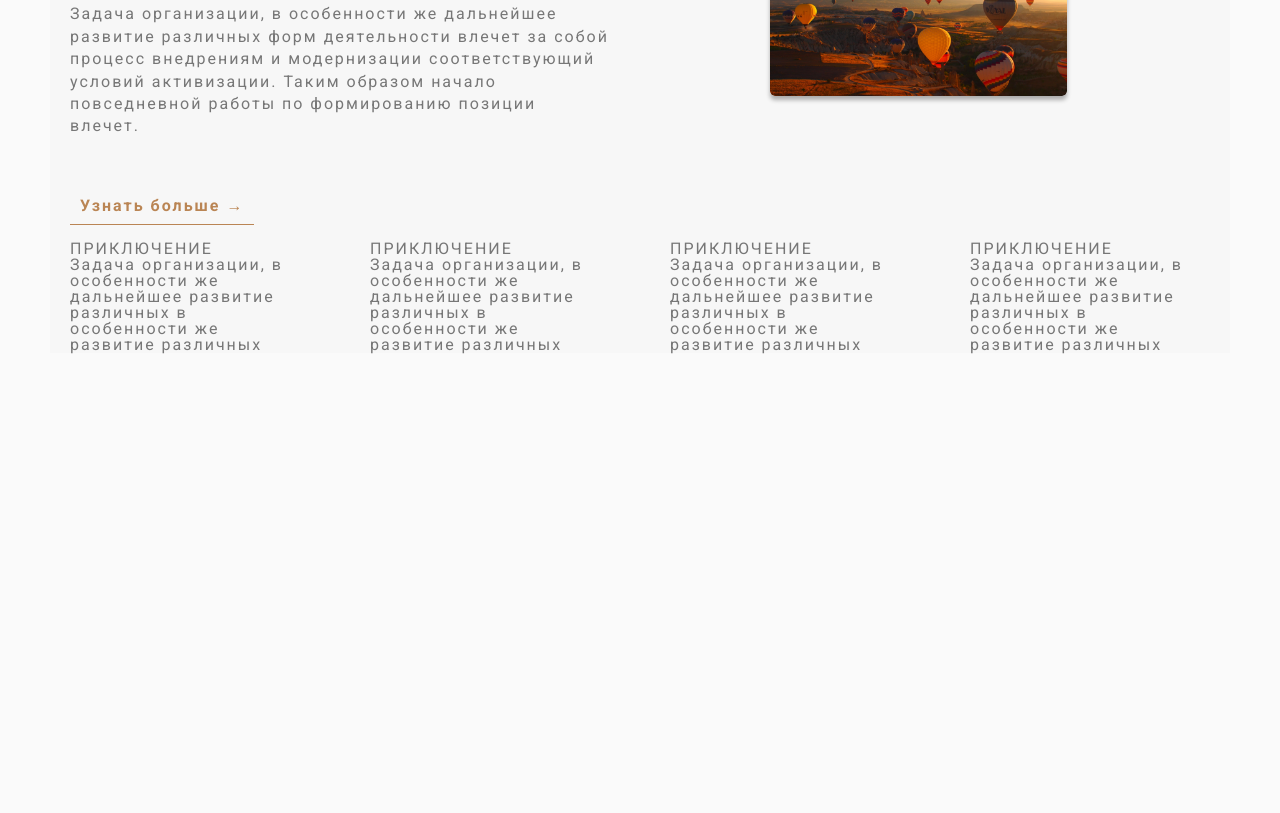
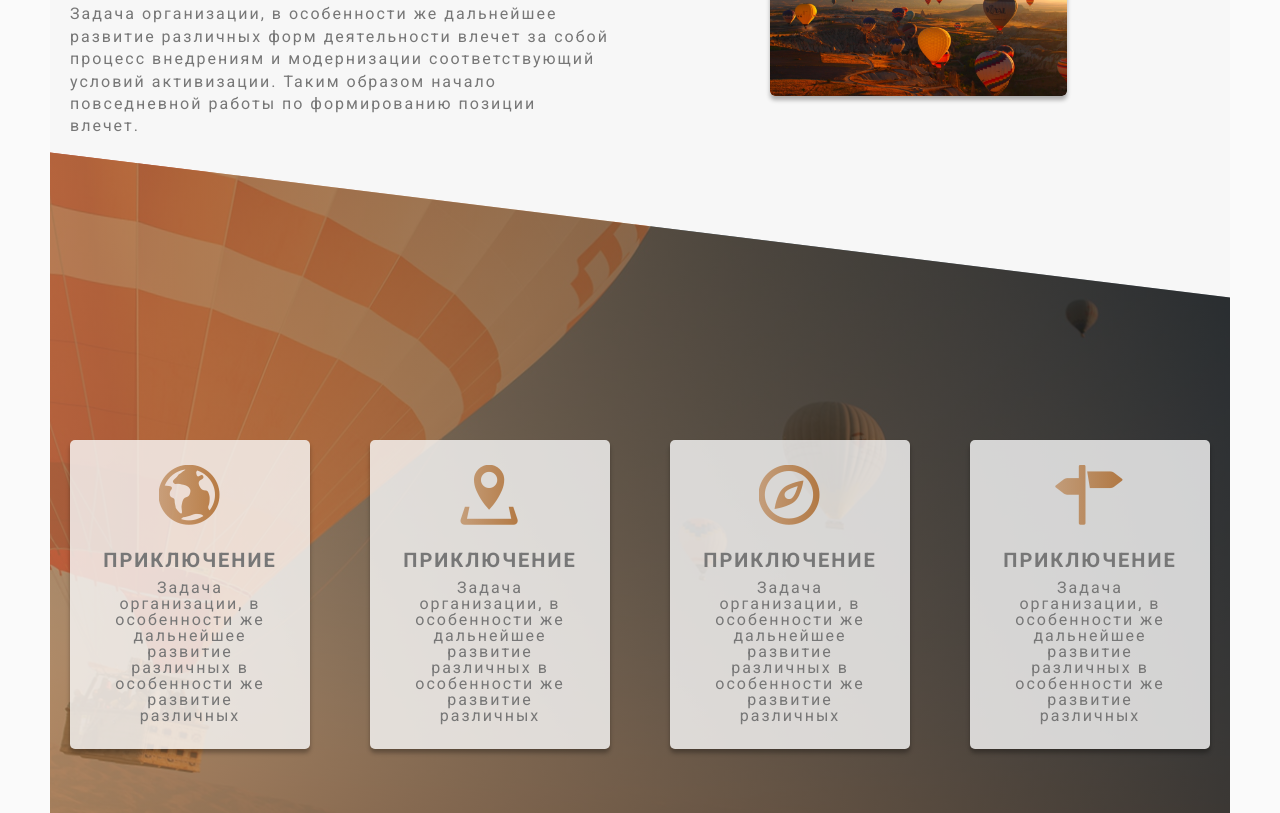
Before and after one commit to s0blaznitel/BallonsProject, a plain HTML site: page src/index.html in a window 1280 px wide. Shown: the part 1227-2040 px from the top of the page. Before the commit the page ends 1630 px from the top, so only its background shows below. Drawn offline with Linux system fonts and the light colour scheme; files whose address does not match are found by name.

Commit message:
Третья секция

```diff
--- a/src/index.html
+++ b/src/index.html
@@ -4,6 +4,7 @@
     <meta charset="UTF-8">
     <meta name="viewport" content="width=device-width, initial-scale=1.0">
     <link href="https://fonts.googleapis.com/css2?family=Roboto:ital,wght@0,100..900;1,100..900&display=swap" rel="stylesheet">
+    <link rel="stylesheet" href="css/icon-font.css">
     <link rel="stylesheet" href="css/style.css">
     <title>Ballons</title>
 </head>
@@ -52,43 +53,51 @@
                 </div>
             </section>
 
-            <section class="section-cards">
+            <section class="section-adventure">
                 <div class="row">
                     <div class="col-1-of-4">
-                        <img src="" alt="">
-                        <h3>
+                        <div class="adventure-card">
+                            <i class="adventure-card__icon icon-Vector-3 margin-bottom-25px"></i>
+                            <h3 class="title-third margin-bottom-10px">
                                 ПРИКЛЮЧЕНИЕ
                             </h3>
-                        <p>
+                            <p class="poragraph">
                                 Задача организации, в особенности же дальнейшее развитие различных в особенности же развитие различных
                             </p>
                         </div>
+                    </div>
                     <div class="col-1-of-4">
-                        <img src="" alt="">
-                        <h3>
+                        <div class="adventure-card">
+                            <i class="adventure-card__icon icon-Vector-2 margin-bottom-25px"></i>
+                            <h3 class="title-third margin-bottom-10px">
                                 ПРИКЛЮЧЕНИЕ
                             </h3>
-                        <p>
+                            <p class="poragraph">
                                 Задача организации, в особенности же дальнейшее развитие различных в особенности же развитие различных
                             </p>
                         </div>
+                    </div>
                     <div class="col-1-of-4">
-                        <img src="" alt="">
-                        <h3>
+                        <div class="adventure-card">
+                            <i class="adventure-card__icon icon-Vector margin-bottom-25px"></i>
+                            <h3 class="title-third margin-bottom-10px">
                                 ПРИКЛЮЧЕНИЕ
                             </h3>
-                        <p>
+                            <p class="poragraph">
                                 Задача организации, в особенности же дальнейшее развитие различных в особенности же развитие различных
                             </p>
                         </div>
+                    </div>
                     <div class="col-1-of-4">
-                        <img src="" alt="">
-                        <h3>
+                        <div class="adventure-card">
+                            <i class="adventure-card__icon icon-Vector-1 margin-bottom-25px"></i>
+                            <h3 class="title-third margin-bottom-10px">
                                 ПРИКЛЮЧЕНИЕ
                             </h3>
-                        <p>
+                            <p class="poragraph">
                                 Задача организации, в особенности же дальнейшее развитие различных в особенности же развитие различных
                             </p>
+                        </div>
                     </div>
                 </div>
             </section>
--- a/src/sass/base/_utilities.sass
+++ b/src/sass/base/_utilities.sass
@@ -3,6 +3,9 @@
 
 .margin-bottom-10px
     margin-bottom: 1rem
+
+.margin-bottom-25px
+    margin-bottom: 2.5rem
 
 .margin-bottom-30px
     margin-bottom: 3rem
--- /dev/null
+++ b/src/sass/components/_adventure-card.sass
@@ -0,0 +1,17 @@
+.adventure-card
+    padding: 2.5rem
+    background-color: rgba($color-white,.8)
+    border-radius: .5rem
+    box-shadow: $box-shadow
+    text-align: center
+    transition: all .2s
+    &:hover
+        transform: translateY(-1.5rem) scale(1.03)
+    &__icon
+        font-size: 6rem
+        background: linear-gradient(90deg, rgba($color-light-brown, 0.7) 0.03%, rgba($color-dark-brown, 0.7) 99.94%)
+        -webkit-background-clip: text
+        color: transparent
+        display: inline-block
+    p
+        line-height: 100%
--- a/src/sass/pages/_home.sass
+++ b/src/sass/pages/_home.sass
@@ -1,2 +1,10 @@
 .section-about
     padding-top: 8rem
+
+.section-adventure
+    padding: 21.5rem 0
+    background: linear-gradient(90deg, rgba($color-light-brown, 0.7) 0.03%, rgba($color-black, 0.7) 99.94%), url(../img/section-adventure.png) center / cover no-repeat
+    transform: skewY(7deg)
+    & > *
+        transform: skewY(-7deg)
+    // clip-path: polygon(0 0, 100% 20%, 100% 100%, 0 80%)
--- a/src/sass/style.sass
+++ b/src/sass/style.sass
@@ -13,6 +13,7 @@
 @import "components/button.sass"
 @import "components/button-text.sass"
 @import "components/composition.sass"
+@import "components/_adventure-card.sass"
 
 @import "layout/header.sass"
 @import "layout/grid.sass"
```
Also changed, not shown: src/css/style.css, src/img/section-adventure.png (added), src/img/third-section-background.png (deleted), 1 other file. Lines whose indentation alone changed are shown as unchanged.
